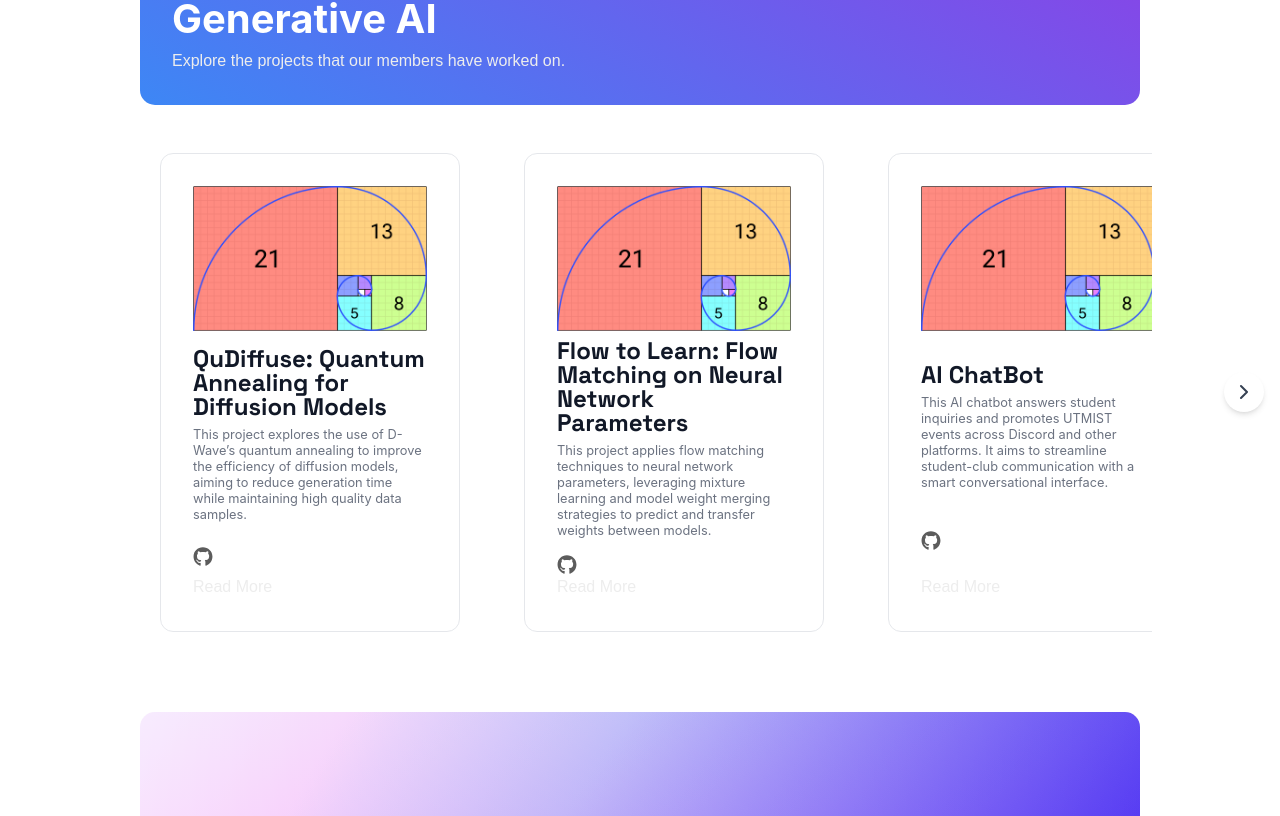
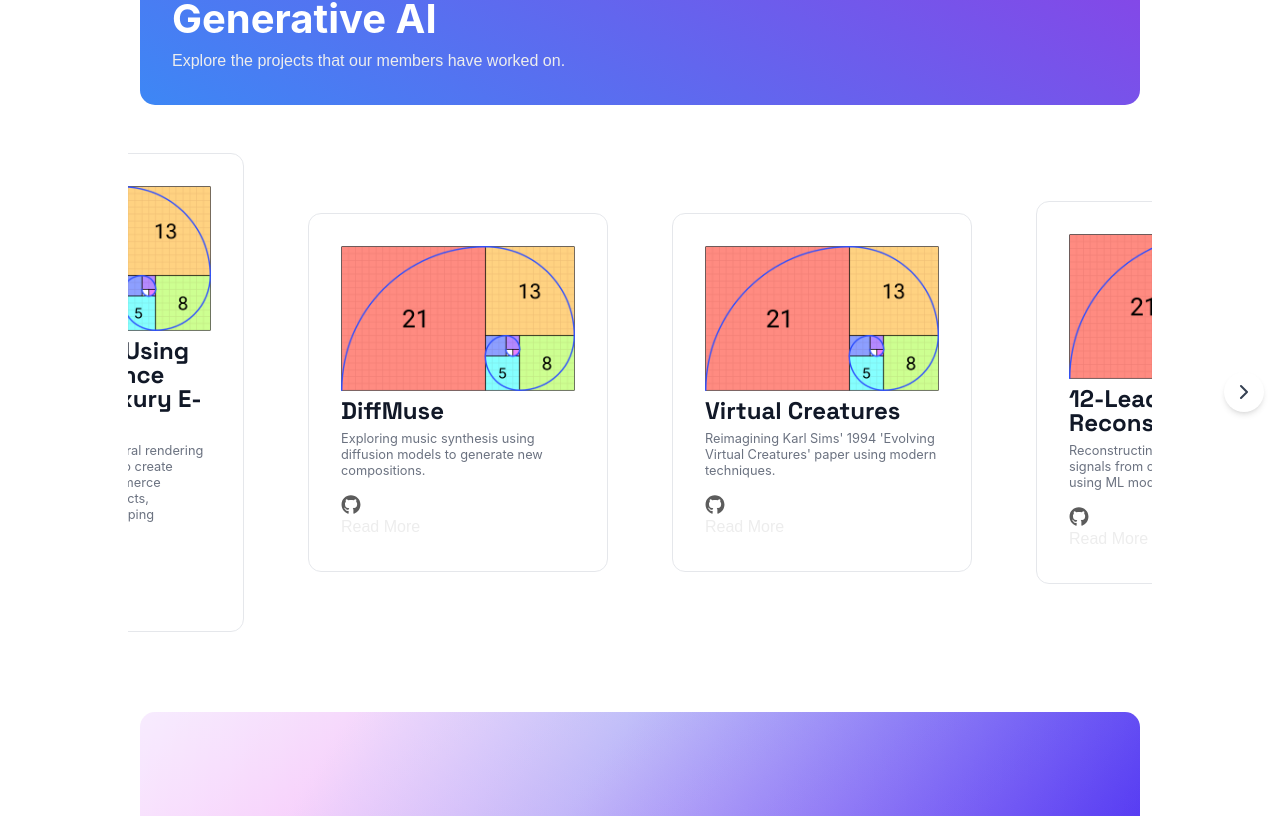
Before and after one commit to UTMIST/UTMIST, a Next.js app in the folder client/: page /projects in a window 1280 px wide. Shown: the part 624-1440 px from the top of the page. Built offline with nearby package versions, Linux system fonts and the light colour scheme.

Commit message:
Center Project Content Cards

```diff
--- a/client/src/components/carousel.tsx
+++ b/client/src/components/carousel.tsx
@@ -55,7 +55,7 @@ export const ProjectCarousel = ({ projects }: { projects: Project[] }) => {
         {/* Carousel Content */}
         <div
           ref={carouselRef}
-          className=" flex overflow-x-auto py-4 no-scrollbar scroll-smooth"
+          className=" flex overflow-x-auto py-4 no-scrollbar scroll-smooth items-center justify-center"
           onScroll={checkArrows}
         >
           {projects.map((project, index) => (
```
